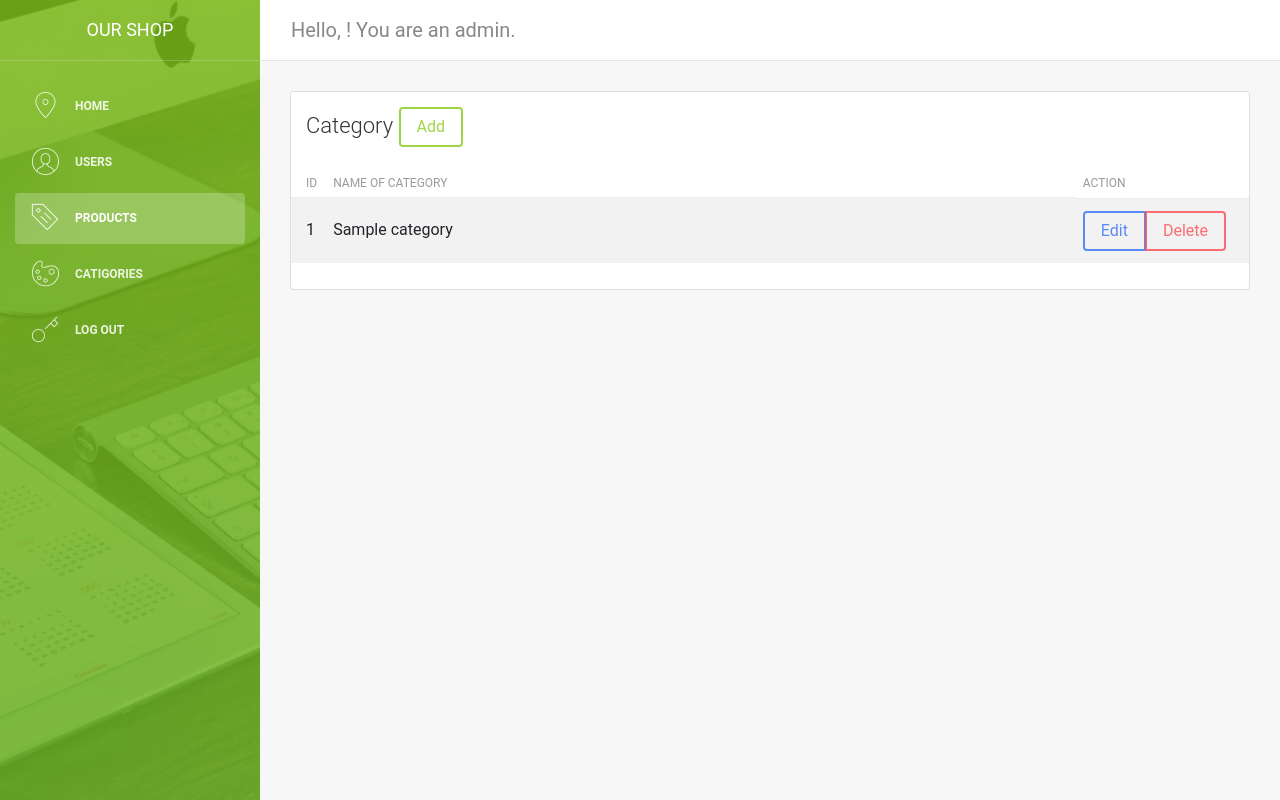
After one commit to YuliiaKavytska/store-with-bootstrap, a PHP site: page /admin/category.php in a window 1280 px wide. The commit adds this page. Run offline with PHP 8.4, Linux system fonts and the light colour scheme; tables that the repository leaves empty hold one stand-in row (values such as "Sample post"); some libraries are stand-ins or nearby versions.

Commit message:
4.10 доделать категории и селект в исправлении и отправке

```diff
--- /dev/null
+++ b/admin/category.php
@@ -0,0 +1,40 @@
+<?php
+include $_SERVER['DOCUMENT_ROOT'] . "/configs/db.php";
+$page = "products";
+?>
+
+<?php
+    include $_SERVER['DOCUMENT_ROOT'] . "/admin/parts/head.php";
+?>
+
+<div class="row">
+    <div class="col-md-12">
+        <div class="card strpied-tabled-with-hover">
+            <div class="card-header ">
+                <h4 class="card-title ">
+                Category
+                <a href="options/products/add.php" class="btn btn-success">Add</a></h4>
+            </div>
+            <div class="card-body table-full-width table-responsive">
+                <table class="table table-hover table-striped">
+                    <thead>
+                        <th>ID</th>
+                        <th>Name of category</th>
+                        <th>Action</th>
+                    </thead>
+                    <tbody id="table-body">
+                        <?php
+                            include "table-category.php";
+                        ?>
+                    </tbody>
+                </table>
+            </div>
+        </div>
+    </div>
+</div>
+
+<!--  My script    -->
+<script src="../js/script.js"></script>
+<?php
+    include "parts/footer.php";
+?>
--- a/admin/parts/head.php
+++ b/admin/parts/head.php
@@ -35,7 +35,7 @@
             <!-- Navbar -->
             <nav class="navbar navbar-expand-lg " color-on-scroll="500">
                 <div class="container-fluid">
-                    <a class="navbar-brand" href="#pablo"> Home </a>
+                    <a class="navbar-brand" href="#pablo"> Hello, ! You are an admin. </a>
                     <button href="" class="navbar-toggler navbar-toggler-right" type="button" data-toggle="collapse" aria-controls="navigation-index" aria-expanded="false" aria-label="Toggle navigation">
                         <span class="navbar-toggler-bar burger-lines"></span>
                         <span class="navbar-toggler-bar burger-lines"></span>
--- a/admin/parts/nav.php
+++ b/admin/parts/nav.php
@@ -18,7 +18,7 @@
 		</a>
 	</li>
 	<li <?php if($page == "catigories"){ echo "class='nav-item active'"; }?>>
-		<a class="nav-link" href="./typography.html">
+		<a class="nav-link" href="/admin/category.php">
 				<i class="nc-icon nc-palette"></i>
 				<p>Catigories</p>
 		</a>
--- /dev/null
+++ b/admin/table-category.php
@@ -0,0 +1,18 @@
+<?php
+	$sqlProducts = "SELECT * FROM category";
+	$productsResult = $connect->query($sqlProducts);
+	while($row = mysqli_fetch_assoc($productsResult)){
+	?>
+	<tr>
+		<td><?php echo $row["id"] ?></td>
+		<td class="w-100"><?php echo $row["title"] ?></td>
+		<td>
+		<div class="btn-group mr-2" role="group" aria-label="First group">
+			<a href="options/category/edit.php?id=<?php echo $row["id"] ?>" class="btn btn-primary">Edit</a>
+			<div data-link="http://store.local/admin/options/category/delete.php?id=<?php echo $row["id"] ?>" onclick="deleteCategory(this)" id="delete-categ-btn" class="btn btn-danger">Delete</div>
+		</div>
+		</td>
+		</tr>
+	<?php
+	}
+?>
```
Also changed, not shown: admin/options/products/add.php (+8 -1 lines), admin/options/category/add.php (added), admin/options/category/delete.php (added), admin/options/category/edit.php (added).
